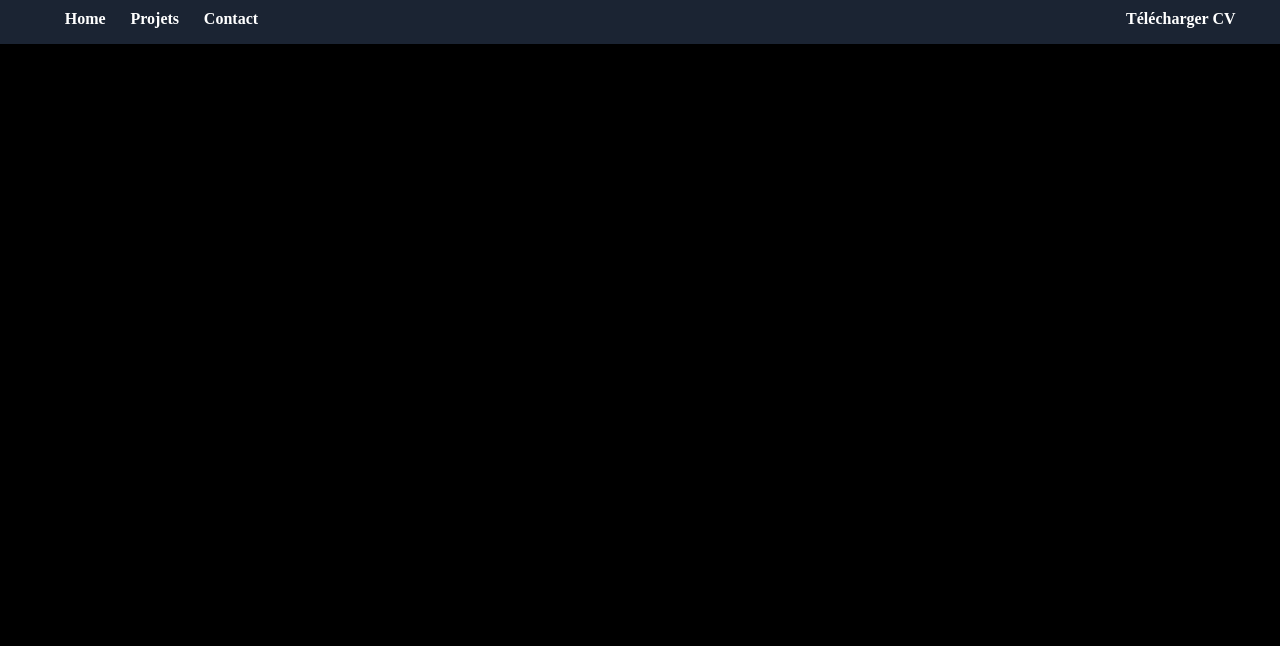
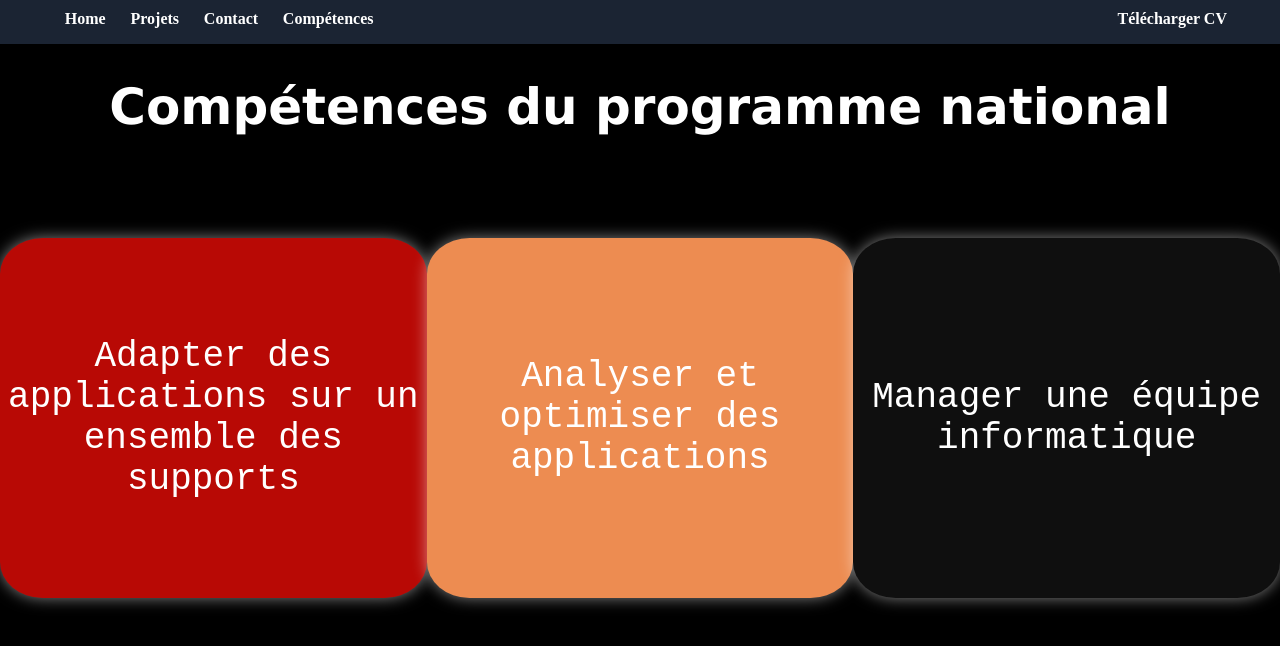
Before and after one commit to Luis-Arguelles/Portfolio, a React (Vite) app: page /pn in a window 1280 px wide. Shown: the top 646 px of the page. Built offline with nearby package versions, Linux system fonts and the light colour scheme.

Commit message:
Started competences page

```diff
--- a/src/App.tsx
+++ b/src/App.tsx
@@ -4,6 +4,7 @@ import NavBar from './components/navBar'
 import Home from './components/home'
 import Projects from './components/projects'
 import Contact from './components/contact'
+import PN from './components/pn'
 
 function App() {
 
@@ -15,6 +16,7 @@ function App() {
           <Route path="/" element={<Home />} />
           <Route path="/projects" element={<Projects/>} />
           <Route path="/contact" element={<Contact />} />
+          <Route path="/pn" element={<PN />} />
         </Routes>
       </div>
     </body>
--- a/src/components/navBar.tsx
+++ b/src/components/navBar.tsx
@@ -18,6 +18,9 @@ const NavBar = () => {
             <li className="content">
                 <Link to="/contact">Contact</Link>
             </li>
+            <li className="content">
+                <Link to="/pn">Compétences</Link>
+            </li>
             <li className="download">
                 <Link to="/download">Télécharger CV</Link>
             </li>
--- /dev/null
+++ b/src/components/pn.tsx
@@ -0,0 +1,26 @@
+import React from 'react';
+import "../styles/pn.css"
+
+
+const PN = () => {
+  return (
+    <div>
+      <h1>Compétences du programme national</h1>
+      <div className='competences-container'>
+        <div className='competence1'>
+            <p>Adapter des applications sur un ensemble des supports</p>
+        </div>
+        <div className='competence2'>
+            <p>Analyser et optimiser des applications</p>
+        </div>
+        <div className='competence3'>
+            <p>Manager une équipe informatique</p>
+        </div>
+      </div>
+    </div>
+  )
+}
+
+
+
+export default PN;
--- a/src/styles/navBar.css
+++ b/src/styles/navBar.css
@@ -18,11 +18,11 @@ nav {
 
   .content {
     margin-left: 2%;
-    padding: 0;
   }
 
+
   .download {
-    margin-left: 70%;
+    margin-left: 60%;
   }
 
   a {
--- /dev/null
+++ b/src/styles/pn.css
@@ -0,0 +1,44 @@
+h1{
+    font-size: 50px;
+    font-family: Verdana, Geneva, Tahoma, sans-serif;
+    text-align: center;
+}
+
+
+.competences-container{
+    display: flex;
+    flex-direction: row;
+    justify-content: space-around;
+    align-items: center;
+    margin: 0;
+    margin-top: 8%;
+}
+
+
+.competence1, .competence2, .competence3{
+    display: flex;
+    align-items: center;
+    justify-content: center;
+    height: 45vh;
+    width: 58vh;
+    box-shadow: 0px 0px 15px rgba(255, 255, 255, 0.5);
+    border-radius: 10%;
+    color: white;
+    font-size: 4.5vh;
+    font-family: monospace;
+    text-align: center;
+    cursor: pointer;
+}
+
+
+.competence1{
+    background-color: #b80905;
+}
+
+.competence2{
+    background-color: #ed8c51;
+}
+
+.competence3{
+    background-color: #0f0f0f;
+}
```
